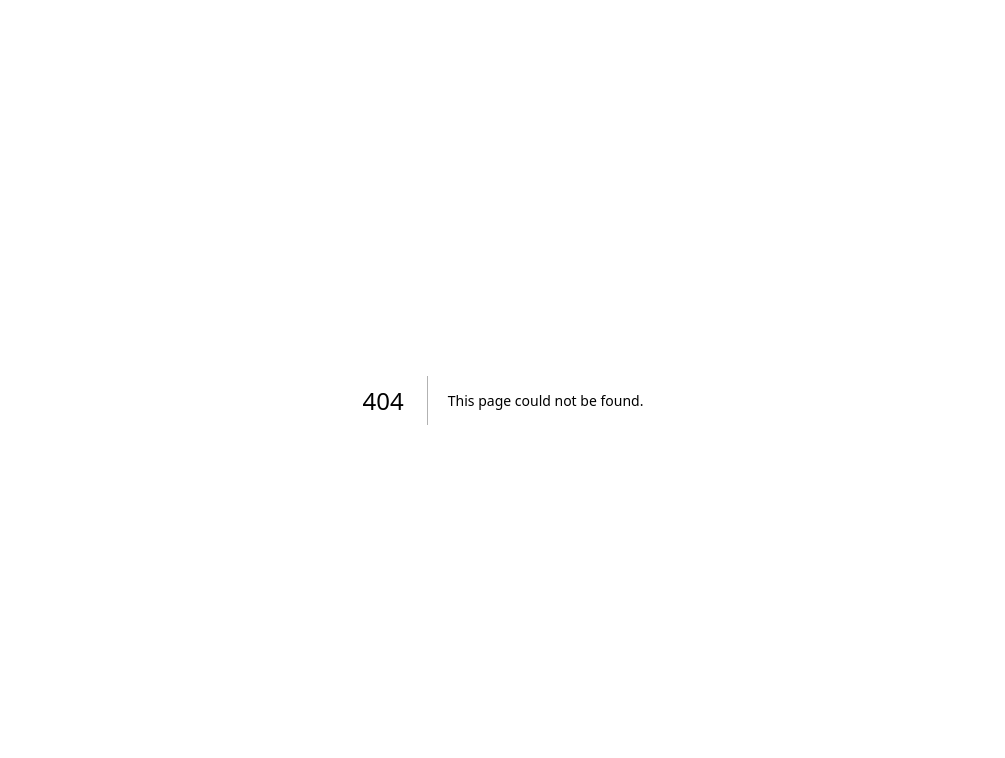
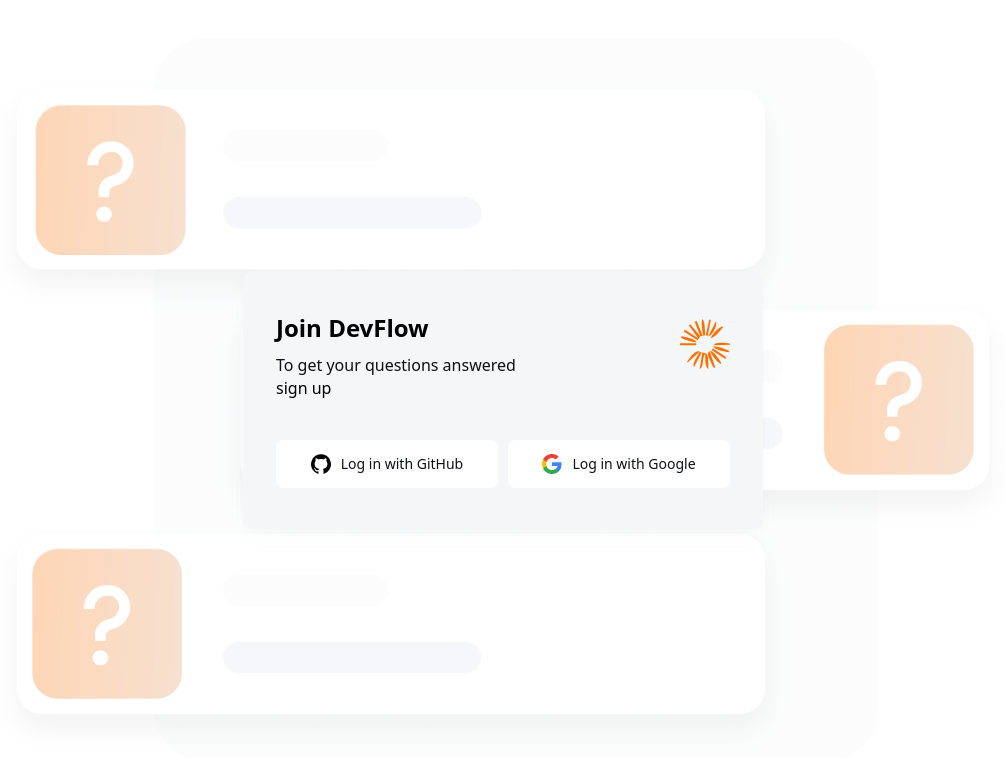
Before and after one commit to Omrldev/next-app, a Next.js app: page /sign-up in a window 1280 px wide. Before the commit this address had no page. Shown: the top 758 px of the page, without its empty margins (137-1142 px from the left). Built offline with nearby package versions, Linux system fonts and the light colour scheme.

Commit message:
create social auth forms

```diff
--- a/app/(auth)/layout.tsx
+++ b/app/(auth)/layout.tsx
@@ -1,10 +1,35 @@
 
+import SocialAuthForms from '@/components/forms/SocialAuthForms'
+import Image from 'next/image'
 import React from 'react'
 
 const AuthLayout = ({children}: Readonly<{children: React.ReactNode}>) => {
   return (
-    <main>
+    <main className='min-h-screen flex justify-center items-center bg-auth-light dark:bg-auth-dark bg-cover bg-center bg-no-repeat'>
+      <section className='min-w-full light-border background-light800_dark200 shadow-light100_dark100 rounded-[10px] border shadow-md px-4 py-10 sm:min-w-[520px] sm:px-8'>
+        <div className='flex-between gap-2'>
+          <div className='space-y-2.5'>
+            <h1 className='text-dark100_light900 h2-bold'>
+              Join DevFlow
+            </h1>
+            <p className='text-dark500_light400 paragraph-regular'>
+              To get your questions answered
+            </p>
+          </div>
+
+          <Image
+          src={'/images/site-logo.svg'}
+          alt='site logo'
+          width={50}
+          height={50}
+          className='object-contain'
+          />
+        </div>
+
         {children}
+
+        <SocialAuthForms />
+      </section>
     </main>
   )
 }
--- a/app/(auth)/sign-out/page.tsx
+++ /dev/null
@@ -1,9 +0,0 @@
-import React from 'react'
-
-const SignOut = () => {
-  return (
-    <div>sign out</div>
-  )
-}
-
-export default SignOut
--- /dev/null
+++ b/app/(auth)/sign-up/page.tsx
@@ -0,0 +1,9 @@
+import React from 'react'
+
+const SignUp = () => {
+  return (
+    <div>sign up</div>
+  )
+}
+
+export default SignUp
--- a/app/globals.css
+++ b/app/globals.css
@@ -9,15 +9,67 @@
 
 @layer utilities {
 
+  /* FLEX */
   .flex-between {
     @apply flex justify-between items-center
   }
 
+  .flex-center {
+    @apply flex justify-center items-center
+  }
+
+  /* BACKGROUND */
   .background-light900_dark200 {
     @apply bg-light-900 dark:bg-dark-200
   }
 
+  .background-light800_dark200 {
+    @apply bg-light-800 dark:bg-dark-200
+  }
+
+  .background-dark400_light900 {
+    @apply dark:bg-dark-400 bg-light-900 !important;
+  }
+
+  /* H */
   .h2-bold {
     @apply text-2xl font-semibold leading-8
   }
+
+  /* BORDER */
+  .light-border {
+    @apply border-light-800 dark:border-dark-300
+  }
+
+    /* TEXT */
+  .text-dark100_light900 {
+    @apply text-dark-100 dark:text-light-900
+  }
+
+  .text-dark500_light400 {
+    @apply text-dark-500 dark:text-light-400
+  }
+
+  .text-dark200_light800 {
+    @apply text-dark-200 dark:text-light-800 !important;
+  }
+
+    /* PARAGRAPH */
+  .paragraph-regular {
+    @apply text-[16px] font-normal leading-[22.4px];
+  }
+
+  /* BODY */
+  .body-medium {
+    @apply text-[14px] font-medium leading-[18.2px];
+  }
+
+  /* SHADOW */
+  .shadow-light100_dark100 {
+    @apply shadow-light-100 dark:shadow-dark-100;
+  }
+
+  .invert-colors {
+    @apply invert dark:invert-0;
+  }
 }
--- /dev/null
+++ b/components/forms/SocialAuthForms.tsx
@@ -0,0 +1,34 @@
+import Image from 'next/image'
+import React from 'react'
+
+const SocialAuthForms = () => {
+    const buttonClass = 'background-dark400_light900 body-medium text-dark200_light800 min-h-12 px-4 py-3.5 rounded-2 flex-1 flex-center'
+
+  return (
+    <div className='mt-10 flex flex-wrap gap-2.5'>
+        <button className={buttonClass}>
+            <Image
+            src={'/icons/github.svg'}
+            alt='git hub'
+            width={20}
+            height={20}
+            className='invert-colors mr-2.5 object-contain'
+            />
+            <span>Log in with GitHub</span>
+        </button>
+
+        <button className={buttonClass}>
+            <Image
+            src={'/icons/google.svg'}
+            alt='google'
+            width={20}
+            height={20}
+            className='mr-2.5 object-contain'
+            />
+            <span>Log in with Google</span>
+        </button>
+    </div>
+  )
+}
+
+export default SocialAuthForms
--- a/tailwind.config.ts
+++ b/tailwind.config.ts
@@ -49,10 +49,16 @@
   			]
   		},
   		borderRadius: {
+			'1.5': '6px',
+			"2": '8px',
   			lg: 'var(--radius)',
   			md: 'calc(var(--radius) - 2px)',
   			sm: 'calc(var(--radius) - 4px)'
-  		}
+  		},
+		backgroundImage: {
+			'auth-light': 'url("/images/auth-light.png")',
+			'auth-dark': 'url("/images/auth-dark.png")'
+		}
   	}
   },
   plugins: [require("tailwindcss-animate")],
```
